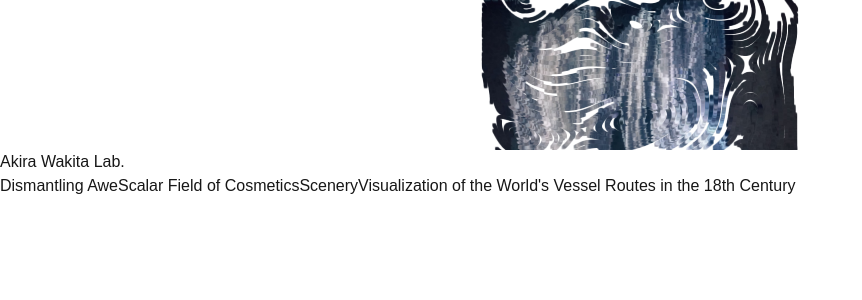
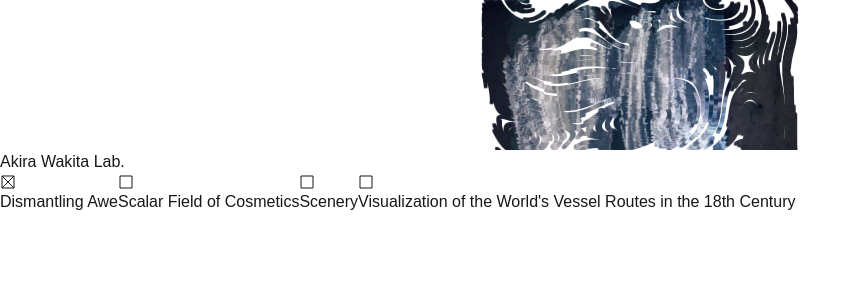
Before and after one commit to wakita-lab/web, a Next.js app: page / in a window 1280 px wide. Shown: the top 300 px of the page, without its empty margins (0-862 px from the left). Built offline with nearby package versions, Linux system fonts and the light colour scheme.

Commit message:
feat: Refactor image selection to use index state in page.tsx

```diff
--- a/src/app/page.tsx
+++ b/src/app/page.tsx
@@ -5,27 +5,36 @@ import { useState } from 'react';
 import { WORKS } from '@/constants/works';
 
 export default function Home() {
-  const [currentImage, setCurrentImage] = useState(WORKS[0].images[0]);
+  const [currentIndex, setCurrentIndex] = useState(0);
 
   return (
     <>
-      <ParticleBackground imagePath={currentImage} />
+      <ParticleBackground imagePath={WORKS[currentIndex].images[0]} />
 
       <main className="flex min-h-svh w-full flex-col items-center justify-between leading-loose tracking-tighter">
-        <div className="flex w-full items-center justify-center gap-2 bg-white py-16 text-xl font-light">
+        <div className="flex w-full items-center justify-center gap-2 bg-white px-8 py-16 text-xl font-light">
           Akira Wakita Lab.
         </div>
-        <div className="flex w-full justify-center gap-8 bg-white py-16">
-          {WORKS.map((work) => (
-            <button
-              key={work.id}
-              onClick={() => setCurrentImage(work.images[0])}
-              className="flex items-center gap-2 p-0 font-light tracking-tighter"
-            >
-              <div className={`size-2 ${currentImage === work.images[0] ? 'bg-current' : 'bg-transparent'}`} />
-              {work.name}
-            </button>
-          ))}
+        <div className="flex w-full justify-center gap-8 bg-white px-8 py-16 font-light">
+          <div className="flex max-w-full gap-8 overflow-x-scroll">
+            {WORKS.map((work, index) => (
+              <button
+                key={index}
+                onClick={() => setCurrentIndex(index)}
+                className="flex items-center gap-2 text-nowrap p-0 tracking-tighter"
+              >
+                <div>
+                  <svg width="16" height="16" stroke="currentColor" fill="none" strokeWidth={1} viewBox="0 0 16 16">
+                    <path d="M2 2 L14 2 L14 14L2 14Z" />
+                    {index === currentIndex && (
+                      <path d="M2 2 L14 14 M14 2L2 14Z" />
+                    )}
+                  </svg>
+                </div>
+                {work.name}
+              </button>
+            ))}
+          </div>
         </div>
       </main>
     </>
```
